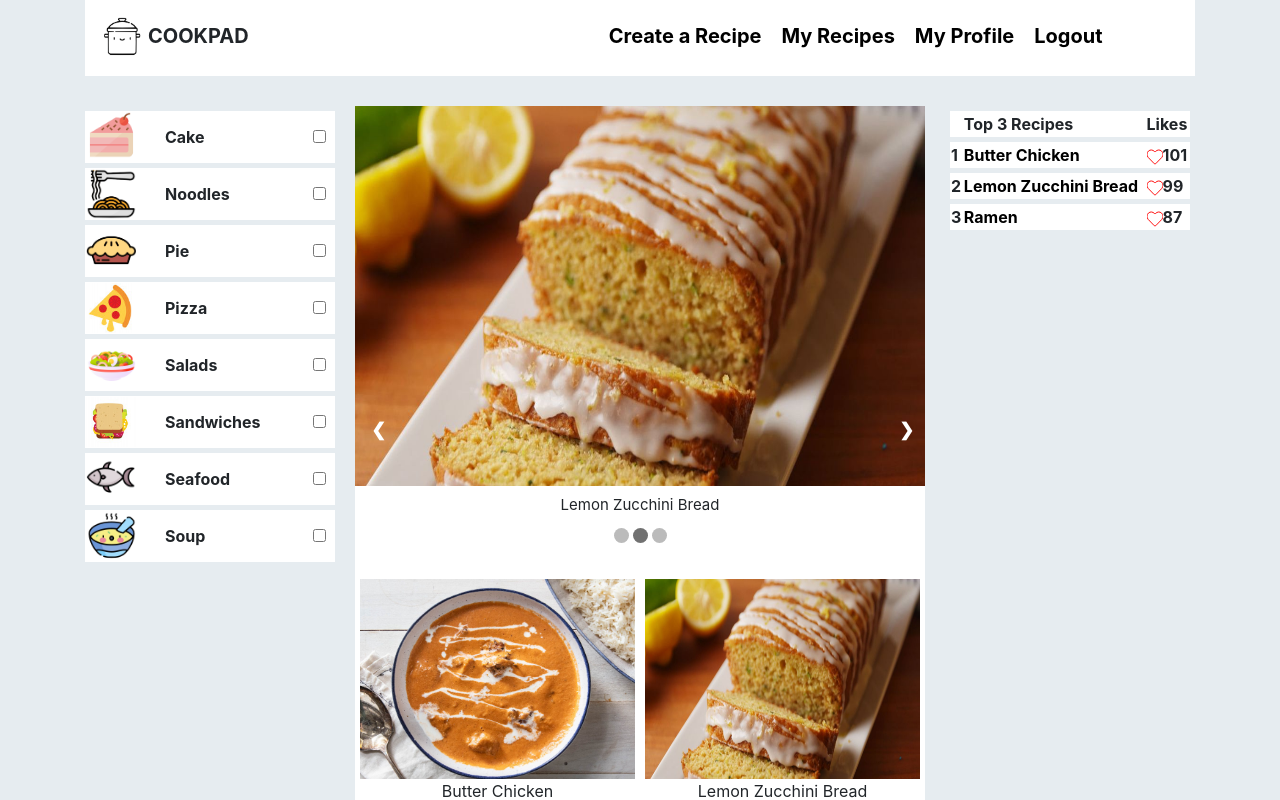
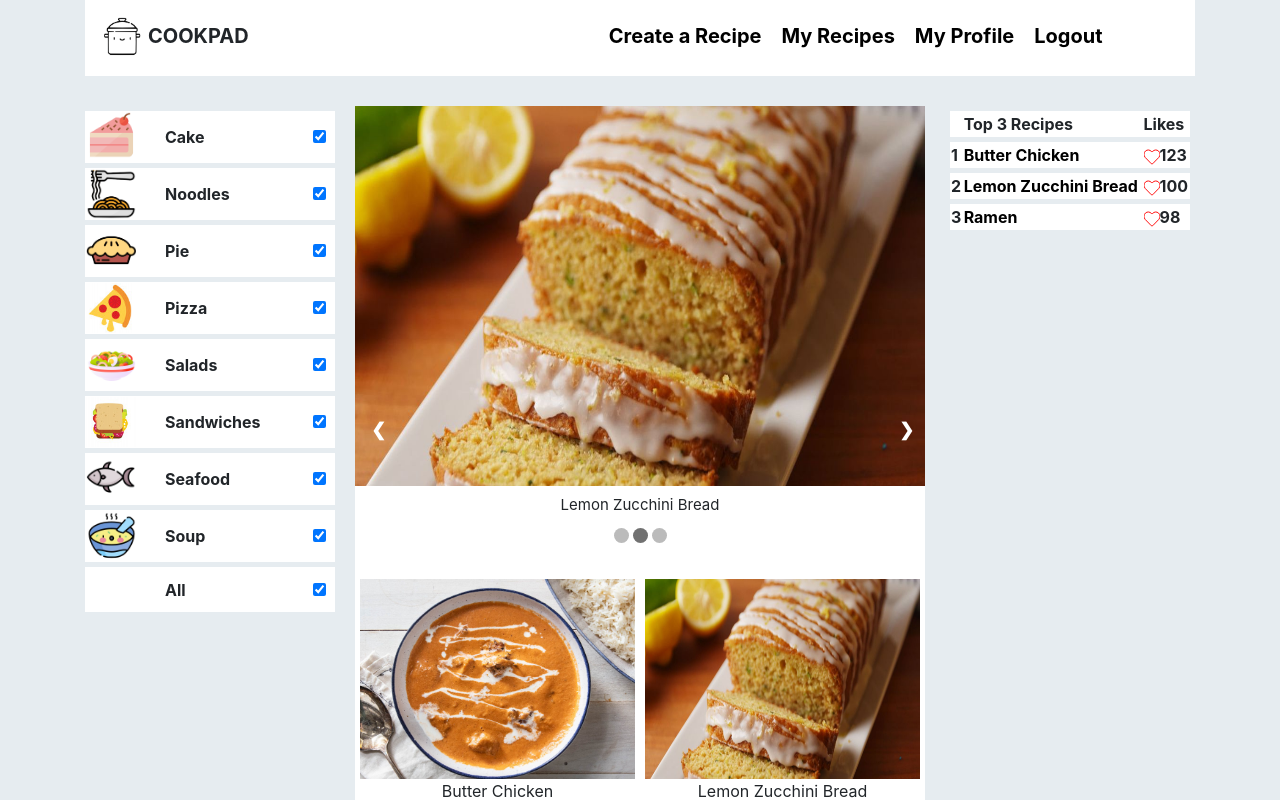
Before and after one commit to CatherineZM/CookPad, a React (Create React App) app: page /homepage/1 in a window 1280 px wide. Shown: the top 800 px of the page. Built offline with nearby package versions, Linux system fonts and the light colour scheme.

Commit message:
finalizing homepage

```diff
--- a/src/components/homePage/homePage.component.js
+++ b/src/components/homePage/homePage.component.js
@@ -6,6 +6,15 @@ import HomePageLeftPanel from './leftpanel/homePageLeftPanel.component'
 import Navbar from '../Navbar/navbar.component'
 import HomePageRightPanel from './rightpanel/homePageRightPanel.component'
 import ReceipeList from './recipelist/recipelist.component'
+
+import cakeIcon from '../images/cake.png'
+import pieIcon from '../images/pie.png'
+import pizzaIcon from '../images/pizza.png'
+import saladIcon from '../images/salad.png'
+import sandwichIcon from '../images/sandwich.png'
+import seafoodIcon from '../images/seafood.png'
+import soupIcon from '../images/soup.png'
+import noodlesIcon from '../images/noodles.png'
 
 // hardcoded images
 import recipe1 from '../recipes/butter-chicken.jpg'
@@ -21,6 +30,10 @@ import recipe10 from '../recipes/seafood-stew.png'
 import recipe11 from '../recipes/Chicken-Noodle-Soup.jpg'
 
 
+
+// mappings between categories and id
+// 0: cake; 1: noodles; 2: pie; 3: pizza; 4: salads; 5: sandwiches; 6: seafood; 7: soup
+
 export default class HomePage extends Component {
     constructor(props){
         super(props);
@@ -30,20 +43,44 @@ export default class HomePage extends Component {
             num_slides: 3,
             // the data will be fetched from the database
             top3_recipe: [0, 1, 2],
-
+            // categories
+            categories: [
+                {id:0, src:cakeIcon, text:'Cake', checked:true},
+                {id:1, src:noodlesIcon, text:'Noodles', checked:true},
+                {id:2, src:pieIcon, text:'Pie', checked:true},
+                {id:3, src:pizzaIcon, text: 'Pizza', checked:true},
+                {id:4, src:saladIcon, text: 'Salads', checked:true},
+                {id:5, src:sandwichIcon, text:'Sandwiches', checked:true},
+                {id:6, src:seafoodIcon, text: 'Seafood', checked:true},
+                {id:7, src:soupIcon, text:'Soup', checked:true}
+            ],
+            all_checked: true,
             // the data will be fetched from the database
             recipes: [
-                {id:0, src:recipe1, liked: false, title:'Butter Chicken', likes: 101, categories:['soup']},
-                {id:1, src:recipe2, liked: false, title:'Lemon Zucchini Bread', likes: 99, categories:['cake']},
-                {id:2, src:recipe3, liked: false, title:'Ramen', likes:87, categories:['noodles']},
-                {id:3, src:recipe4, liked: false, title:'vanilla cake', likes:76, categories:['cake']},
-                {id:4, src:recipe5, liked: false, title:'Homemade Spaghetti', likes:65, categories:['noodles']},
-                {id:5, src:recipe6, liked: false, title:'Apple Pie', likes:63, categories:['pie']},
-                {id:6, src:recipe7, liked: false, title:'Homemade Pizza', likes:62, categories:['pizza']},
-                {id:7, src:recipe8, liked: false, title:'Greek Salad', likes:60, categories:['salad']},
-                {id:8, src:recipe9, liked: false, title:'Seafood Sandwiches', likes:58, categories:['seafood', 'sandwiches']},
-                {id:9, src:recipe10, liked: false, title:'Spicy seafood stew', likes:50, categories:['seafood', 'soup']},
-                {id:10, src:recipe11, liked: false, title:'Chicken Noodle Soup', likes:47, categories:['soup']}
+                {id:0, src:recipe1, liked: false, title:'Butter Chicken', likes: 123, categories:[7]},
+                {id:1, src:recipe2, liked: false, title:'Lemon Zucchini Bread', likes: 100, categories:[0]},
+                {id:2, src:recipe3, liked: false, title:'Ramen', likes:98, categories:[1]},
+                {id:3, src:recipe4, liked: false, title:'vanilla cake', likes:76, categories:[0]},
+                {id:4, src:recipe5, liked: false, title:'Homemade Spaghetti', likes:65, categories:[1]},
+                {id:5, src:recipe6, liked: false, title:'Apple Pie', likes:63, categories:[2]},
+                {id:6, src:recipe7, liked: false, title:'Homemade Pizza', likes:62, categories:[3]},
+                {id:7, src:recipe8, liked: false, title:'Greek Salad', likes:60, categories:[4]},
+                {id:8, src:recipe9, liked: false, title:'Seafood Sandwiches', likes:58, categories:[5, 6]},
+                {id:9, src:recipe10, liked: false, title:'Spicy seafood stew', likes:50, categories:[6, 7]},
+                {id:10, src:recipe11, liked: false, title:'Chicken Noodle Soup', likes:47, categories:[7]}
+            ],
+            displayed_recipes: [
+                {id:0, src:recipe1, liked: false, title:'Butter Chicken', likes: 123, categories:[7]},
+                {id:1, src:recipe2, liked: false, title:'Lemon Zucchini Bread', likes: 100, categories:[0]},
+                {id:2, src:recipe3, liked: false, title:'Ramen', likes:98, categories:[1]},
+                {id:3, src:recipe4, liked: false, title:'vanilla cake', likes:76, categories:[0]},
+                {id:4, src:recipe5, liked: false, title:'Homemade Spaghetti', likes:65, categories:[1]},
+                {id:5, src:recipe6, liked: false, title:'Apple Pie', likes:63, categories:[2]},
+                {id:6, src:recipe7, liked: false, title:'Homemade Pizza', likes:62, categories:[3]},
+                {id:7, src:recipe8, liked: false, title:'Greek Salad', likes:60, categories:[4]},
+                {id:8, src:recipe9, liked: false, title:'Seafood Sandwiches', likes:58, categories:[5, 6]},
+                {id:9, src:recipe10, liked: false, title:'Spicy seafood stew', likes:50, categories:[6, 7]},
+                {id:10, src:recipe11, liked: false, title:'Chicken Noodle Soup', likes:47, categories:[7]}
             ]
         }
     }
@@ -52,6 +89,7 @@ export default class HomePage extends Component {
         this.interval = setInterval(() => {
             this.autoShowSlides();
         }, 3000)
+        // initialize recipes, displayed recipes, top3_recipe id
     }
 
     componentWillUnmount() {
@@ -93,22 +131,92 @@ export default class HomePage extends Component {
         dots[this.state.slide_idx].className += " active";
     }
 
-    clickHeart = (rid) => {
+    clickHeart=(rid)=>{
+        console.log('hi')
+        console.log()
         // need to update the information into database
+        let new_recipes = this.state.recipes;
+        let new_displayed_recipes = this.state.displayed_recipes;
         if(this.state.recipes[rid].liked){
-            let new_recipes = this.state.recipes
             new_recipes[rid].liked = false;
+            new_displayed_recipes[rid].liked = false;
             new_recipes[rid].likes--;
-            this.setState({ recipes: new_recipes });
+            new_displayed_recipes[rid].likes --;
+            this.setState({ recipes: new_recipes,
+                            displayed_recipes: new_displayed_recipes });
         }else{
-            let new_recipes = this.state.recipes
             new_recipes[rid].liked = true;
+            new_displayed_recipes[rid].liked = true;
             new_recipes[rid].likes++;
-            this.setState({ recipes: new_recipes });
+            new_displayed_recipes[rid].likes ++;
+            this.setState({ recipes: new_recipes,
+                displayed_recipes: new_displayed_recipes });
         }
 
         // update top three recipes
+        let first_largest = 0;
+        let second_largest = 0;
+        let third_largest = 0;
+        let first_idx = 0;
+        let second_idx = 0;
+        let third_idx = 0;
+        for(let i=0; i< new_recipes.length; i++){
+            console.log(i)
+            if(new_recipes[i].likes > first_largest){
+                third_largest = second_largest;
+                second_largest = first_largest;
+                first_largest = new_recipes[i].likes;
+                first_idx = i;
+            }else if(new_recipes[i].likes > second_largest){
+                third_largest = second_largest;
+                second_largest = new_recipes[i].likes;
+                second_idx = i;
+            }else if(new_recipes[i].likes > third_largest){
+                third_largest = new_recipes[i].likes;
+                third_idx = i;
+            }
+        }
+        this.setState({ top3_recipe: [first_idx, second_idx, third_idx]})
+    }
 
+    clickCategory = (event)=>{
+        let new_categories = this.state.categories;
+        new_categories[event.target.name].checked = !this.state.categories[event.target.name].checked;
+        this.setState({ categories: new_categories});
+
+        let categories_ondisplay = []
+        for(let i = 0; i < this.state.categories.length; i++){
+            if(this.state.categories[i].checked)
+            categories_ondisplay.push(i)
+        }
+        console.log(categories_ondisplay)
+        // show and hide receipes
+        let new_recipes = []
+        for(let i = 0; i < this.state.recipes.length; i++){
+            for(let j = 0; j < this.state.recipes[i].categories.length; j++){
+                if(categories_ondisplay.includes(this.state.recipes[i].categories[j])){
+                    new_recipes.push(this.state.recipes[i]);
+                    break;
+                }
+            }
+        }
+        console.log(new_recipes)
+        this.setState({ displayed_recipes: new_recipes });
+    }
+
+    clickAll = (e) => {
+        this.setState({ all_checked: !this.state.all_checked})
+        let all_checked = !this.state.all_checked;
+        let new_categories = this.state.categories
+        for(let i = 0; i < this.state.categories.length; i++){
+            new_categories[i].checked = all_checked;
+        }
+        this.setState({ categories: new_categories});
+        if(all_checked){
+            this.setState({ displayed_recipes: this.state.recipes});
+        }else{
+            this.setState({ displayed_recipes: []});
+        }
     }
 
     render(){
@@ -116,7 +224,12 @@ export default class HomePage extends Component {
             <div id="body">
                 <div className="container-sm">
                     <Navbar/>
-                    <HomePageLeftPanel/>
+                    <HomePageLeftPanel
+                        categories={this.state.categories}
+                        clickCategory={this.clickCategory}
+                        all_checked={this.state.all_checked}
+                        clickAll={this.clickAll}
+                    />
 
                     {/* middle panel */}
                     <div id="middle-panel">
@@ -129,7 +242,7 @@ export default class HomePage extends Component {
                             incrSlide={this.incrSlide}
                         />
                         <ReceipeList
-                        recipes={this.state.recipes}
+                        recipes={this.state.displayed_recipes}
                         clickHeart={this.clickHeart}
                         />
                     </div>
--- a/src/components/homePage/leftpanel/homePageLeftPanel.component.js
+++ b/src/components/homePage/leftpanel/homePageLeftPanel.component.js
@@ -1,59 +1,26 @@
 import React, { Component } from 'react';
+import { uid } from "react-uid";
 import "./style.css"
-import cakeIcon from '../../images/cake.png'
-import pieIcon from '../../images/pie.png'
-import pizzaIcon from '../../images/pizza.png'
-import saladIcon from '../../images/salad.png'
-import sandwichIcon from '../../images/sandwich.png'
-import seafoodIcon from '../../images/seafood.png'
-import soupIcon from '../../images/soup.png'
-import noodlesIcon from '../../images/noodles.png'
+
 
 export default class HomePageLeftPanel extends Component {
     render(){
+        const {clickCategory, categories, all_checked, clickAll} = this.props;
         return(
             <div id="left-panel">
             <table>
                 <tbody>
+                    {categories.map( (category) => (
+                        <tr key={uid(category.text)}>
+                            <td><img src={category.src} alt={category.text} width="50px" height="50px"/></td>
+                            <td>{category.text}</td>
+                            <td><input type="checkbox" name={category.id} onChange={clickCategory} checked={category.checked}/></td>
+                        </tr>
+                    ))}
                     <tr>
-                        <td><img src={cakeIcon} alt="cake" width="50px" height="50px"/></td>
-                        <td>Cake</td>
-                        <td><input type="checkbox" name="checkbox-cake"/></td>
-                    </tr>
-                    <tr>
-                        <td><img src={noodlesIcon} alt="noodles" width="50px" height="50px"/></td>
-                        <td>Noodles</td>
-                        <td><input type="checkbox" name="checkbox-noodles"/></td>
-                    </tr>
-                    <tr>
-                        <td><img src={pieIcon} alt="pie" width="50px" height="50px"/></td>
-                        <td>Pie</td>
-                        <td><input type="checkbox" name="checkbox-pie"/></td>
-                    </tr>
-                    <tr>
-                        <td><img src={pizzaIcon} alt="pizza" width="50px" height="50px"/></td>
-                        <td>Pizza</td>
-                        <td><input type="checkbox" name="checkbox-pizza"/></td>
-                    </tr>
-                    <tr>
-                        <td><img src={saladIcon} alt="salad" width="50px" height="50px"/></td>
-                        <td>Salads</td>
-                        <td><input type="checkbox" name="checkbox-salad"/></td>
-                    </tr>
-                    <tr>
-                        <td><img src={sandwichIcon} alt="sandwich" width="50px" height="50px"/></td>
-                        <td>Sandwiches</td>
-                        <td><input type="checkbox" name="checkbox-sandwich"/></td>
-                    </tr>
-                    <tr>
-                        <td><img src={seafoodIcon} alt="seafood" width="50px" height="50px"/></td>
-                        <td>Seafood</td>
-                        <td><input type="checkbox" name="checkbox-seafood"/></td>
-                    </tr>
-                    <tr>
-                        <td><img src={soupIcon} alt="soup" width="50px" height="50px"/></td>
-                        <td>Soup</td>
-                        <td><input type="checkbox" name="checkbox-soup"/></td>
+                        <td></td>
+                        <td>All</td>
+                        <td><input type="checkbox" onChange={clickAll} checked={all_checked}/></td>
                     </tr>
                 </tbody>
             </table>
--- a/src/components/homePage/leftpanel/style.css
+++ b/src/components/homePage/leftpanel/style.css
@@ -17,6 +17,7 @@
     border: solid;
     border-width: 5px 0;
     border-color: #e6ecf0;
+    height: 50px;
 }
 
 #left-panel table tr td {
```
Also changed, not shown: src/components/homePage/recipelist/recipelist.component.js (line endings or trailing spaces).
